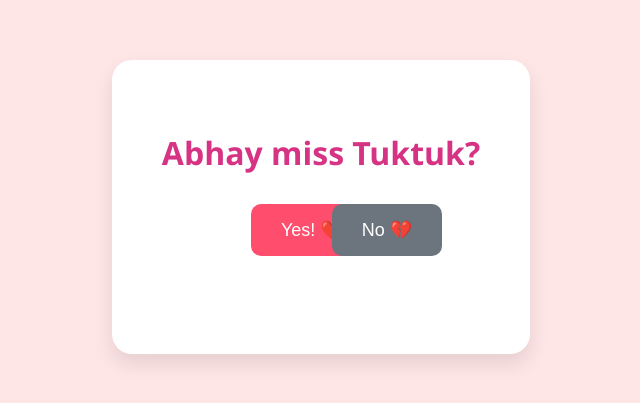
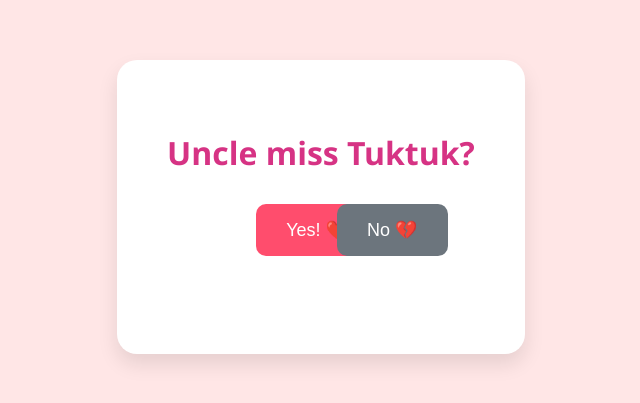
Before and after one commit to abhaygarg98/for-tuktuk, a plain HTML site: page index.html in a window 1280 px wide. Shown: the part 193-596 px from the top of the page, without its empty margins (319-959 px from the left). Drawn offline with Linux system fonts and the light colour scheme.

Commit message:
Another change

```diff
--- a/index.html
+++ b/index.html
@@ -59,7 +59,7 @@
 <body>
 
     <div class="container" id="mainContainer">
-        <h1 id="question">Abhay miss Tuktuk?</h1>
+        <h1 id="question">Uncle miss Tuktuk?</h1>
         <div class="buttons">
             <button id="yesBtn">Yes! ❤️</button>
             <button id="noBtn">No 💔</button>
```
